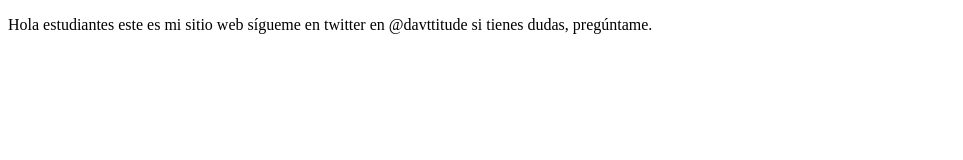
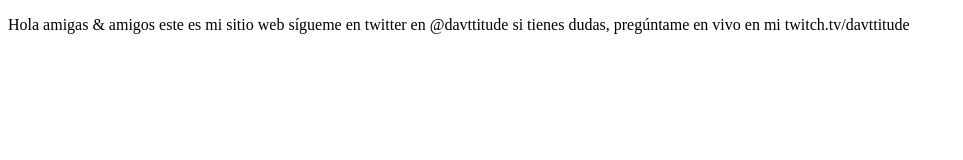
Before and after one commit to davttitude/proyectoDemoCursoPrework, a plain HTML site: page index.html in a window 1280 px wide. Shown: the whole page, without its empty margins (0-963 px from the left). Drawn offline with Linux system fonts and the light colour scheme.

Commit message:
cambios agregamos sitio de twitch

```diff
--- a/index.html
+++ b/index.html
@@ -8,8 +8,8 @@
 </head>
 <body>
     <p>
-        Hola estudiantes este es mi sitio web
-        sígueme en twitter en @davttitude si tienes dudas, pregúntame.
+        Hola amigas & amigos este es mi sitio web
+        sígueme en twitter en @davttitude si tienes dudas, pregúntame en vivo en mi twitch.tv/davttitude
     </p>
 </body>
 </html>
```
